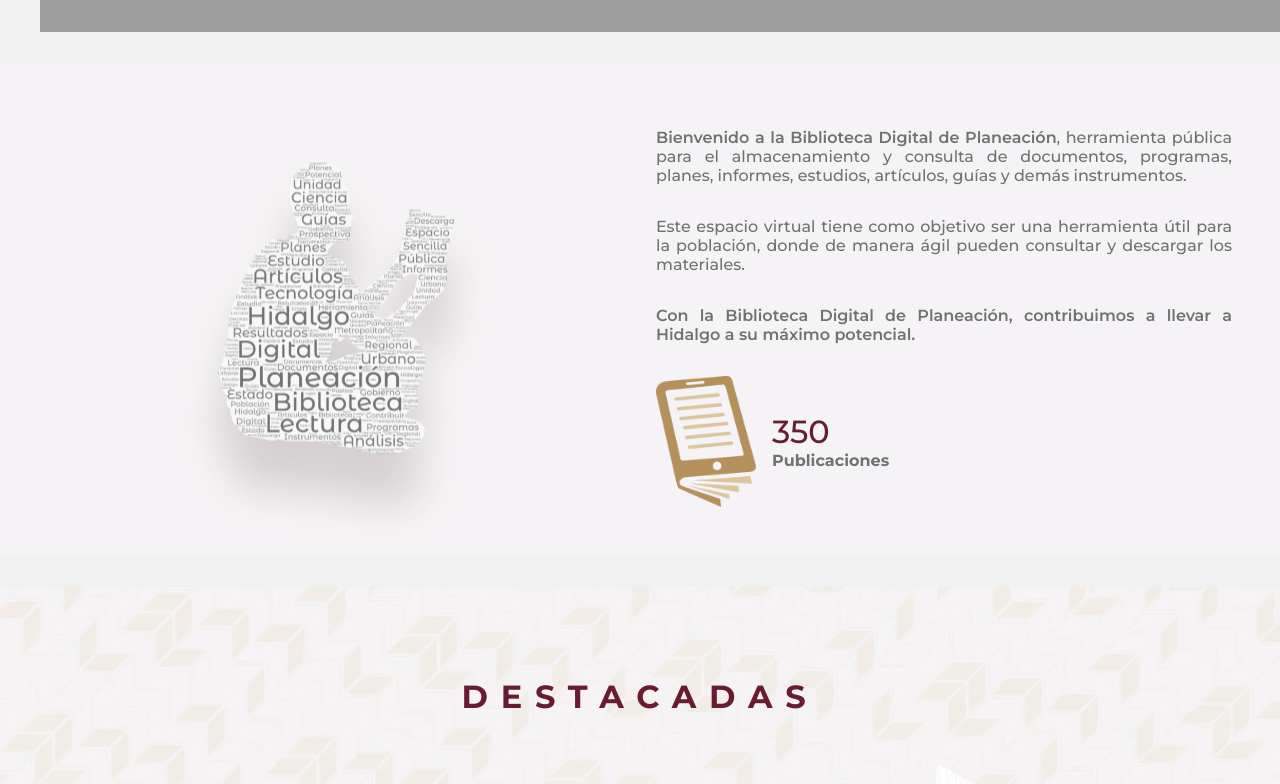
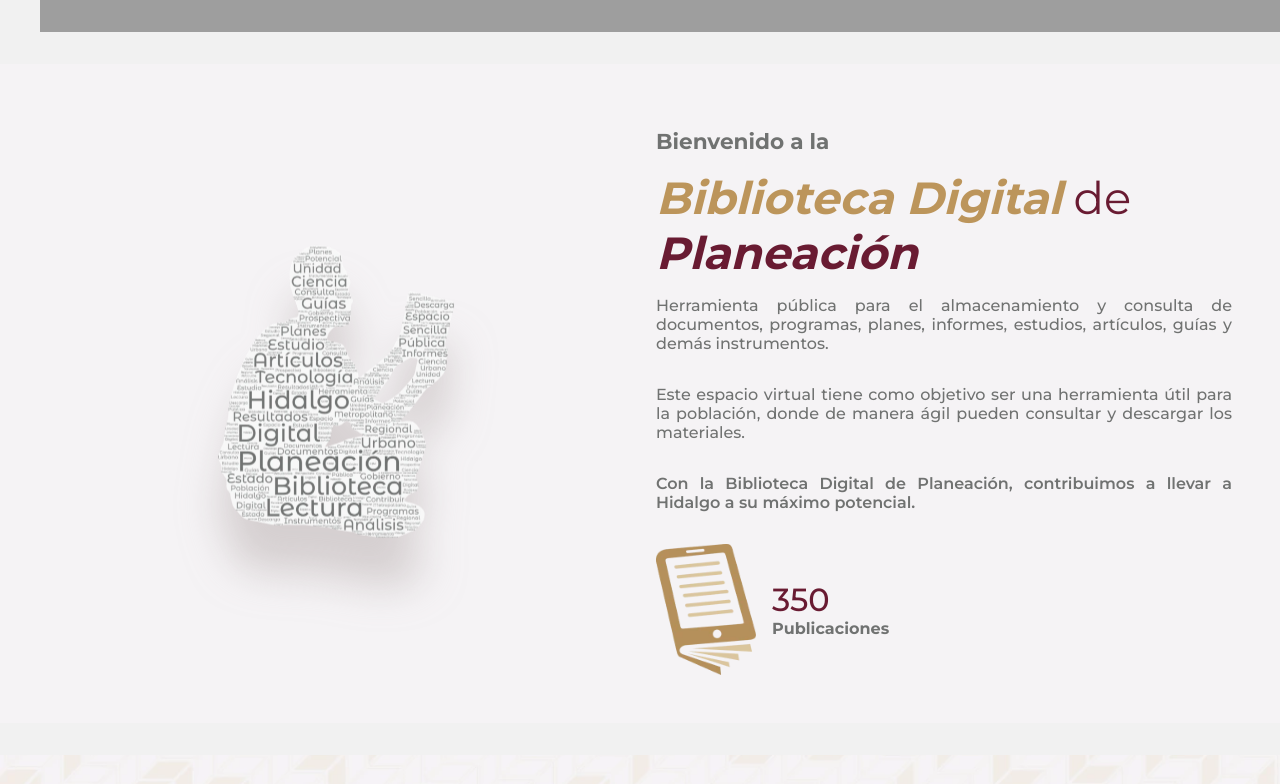
Before and after one commit to gomez50057/biblioteca, a Next.js app: page / in a window 1280 px wide. Shown: the part 768-1552 px from the top of the page. Built offline with nearby package versions, Linux system fonts and the light colour scheme; grey boxes are pictures that could not be loaded.

Commit message:
se ajusta titulo h1

```diff
--- a/src/components/About.js
+++ b/src/components/About.js
@@ -36,8 +36,10 @@ const AboutUs = forwardRef((_, ref) => {
       </div>
 
       <div className={styles.textContainer}>
+        <p className={styles.text}><span>Bienvenido a la </span></p>
+        <h1><span className='spanDoarado'>Biblioteca Digital</span> de <span className='spanVino'>Planeación</span></h1>
         <p className={styles.text}>
-          <span>Bienvenido a la Biblioteca Digital de Planeación</span>, herramienta pública para el almacenamiento y consulta de documentos, programas, planes, informes, estudios, artículos, guías y demás instrumentos.
+          Herramienta pública para el almacenamiento y consulta de documentos, programas, planes, informes, estudios, artículos, guías y demás instrumentos.
         </p>
         <p className={styles.text}>
           Este espacio virtual tiene como objetivo ser una herramienta útil para la población, donde de manera ágil pueden consultar y descargar los materiales.
--- a/src/components/CardContent.js
+++ b/src/components/CardContent.js
@@ -44,6 +44,7 @@ export default function CardContent() {
 
   return (
     <section className={styles.container}>
+      <h2 className='subTitle'>Documentos</h2>
       <FilterableCardsGrid
         searchTerm={searchTerm}
         setSearchTerm={setSearchTerm}
--- a/src/components/Featured.js
+++ b/src/components/Featured.js
@@ -44,7 +44,7 @@ export default function Featured() {
       <div className={styles.background} />
 
       <div className={styles.subTitleContainer}>
-        <h2 className={styles.subTitle}>DESTACADAS</h2>
+        <h2 className='subTitle'>Destacadas</h2>
       </div>
 
       <div className={styles.containerFeatured}>
--- a/src/styles/About.module.css
+++ b/src/styles/About.module.css
@@ -29,6 +29,7 @@
     transform: translateY(0);
     filter: drop-shadow(0 50px 20px rgba(184, 175, 175, 0.5));
   }
+
   100% {
     transform: translateY(-30px);
     filter: drop-shadow(0 10px 20px rgba(184, 175, 175, 0.9));
@@ -43,6 +44,10 @@
   padding: 1rem;
 }
 
+.textContainer h1 {
+  margin: 0;
+}
+
 .text {
   color: var(--grisOsc);
   text-align: justify;
@@ -52,6 +57,11 @@
 
 .text span {
   font-weight: 600;
+}
+
+.textContainer>.text:first-of-type span {
+  font-weight: 700;
+  font-size: 1.35rem;
 }
 
 .counter {
--- a/src/styles/Featured.module.css
+++ b/src/styles/Featured.module.css
@@ -17,14 +17,6 @@
   align-items: center;
   justify-content: center;
   margin-bottom: 2rem;
-}
-
-.subTitle {
-  font-size: 2rem;
-  letter-spacing: 0.4em;
-  color: var(--vinoOsc);
-  font-weight: 700;
-  text-align: center;
 }
 
 .containerFeatured {
@@ -69,8 +61,4 @@
   .image {
     width: 120px;
   }
-
-  .subTitle {
-    font-size: 1.5rem;
-  }
 }
--- a/src/styles/globals.css
+++ b/src/styles/globals.css
@@ -82,6 +82,15 @@ h2 .spanvino {
   font-style: italic;
 }
 
+.subTitle {
+  font-size: 2rem;
+  letter-spacing: 0.4em;
+  color: var(--vinoOsc);
+  font-weight: 700;
+  font-style: italic;
+  text-align: center;
+}
+
 p {
   color: var(--grisOsc);
   font-weight: 500;
@@ -117,3 +126,10 @@ body {
   color: #800020;
   /* Color vino al hacer hover */
 }
+
+
+@media (max-width: 600px) {
+  .subTitle {
+    font-size: 1.5rem;
+  }
+}
```
